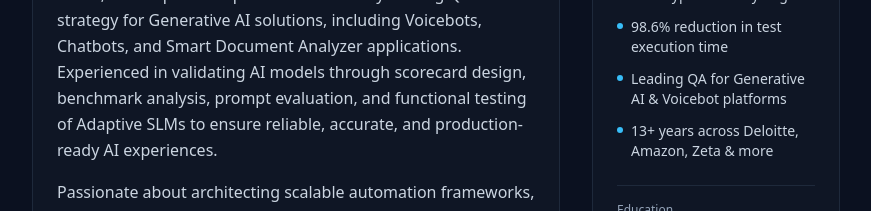
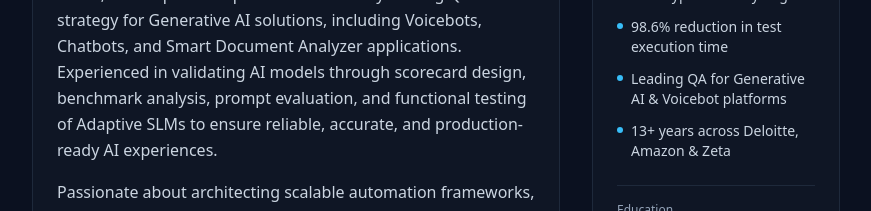
Before and after one commit to PramodGurudath31/portfolio, a Next.js app: page / in a window 1280 px wide. Shown: the part 1100-1311 px from the top of the page, without its empty margins (344-1215 px from the left). Built offline with nearby package versions, Linux system fonts and the light colour scheme.

Commit message:
Add periods to highlights in profile.ts
Updated highlights in profile to include periods at the end of sentences for consistency.

```diff
--- a/src/data/profile.ts
+++ b/src/data/profile.ts
@@ -22,7 +22,7 @@ export const profile = {
     "96% automation coverage with Cypress & Playwright",
     "98.6% reduction in test execution time",
     "Leading QA for Generative AI & Voicebot platforms",
-    "13+ years across Deloitte, Amazon, Zeta & more",
+    "13+ years across Deloitte, Amazon & Zeta",
   ],
 };
 
@@ -35,12 +35,12 @@ export const experience = [
     description:
       "Leading enterprise automation and AI quality strategy for GenAI solutions including Voicebots, Chatbots, and Smart Document Analyzers.",
     highlights: [
-      "Built automation frameworks with Cypress and Playwright achieving 96% coverage",
-      "Reduced test execution time by 98.6% and regression cycles by 70%",
-      "Integrated testing into GitLab CI/CD with Shift-Left practices",
-      "Defined AI testing strategies, scorecards, and benchmark validation",
-      "Executed Voicebot testing via Genesys Cloud and Adaptive SLM validation",
-      "Performed AI robustness testing including red teaming and adversarial testing",
+      "Built automation frameworks with Cypress and Playwright achieving 96% coverage.",
+      "Reduced test execution time by 98.6% and regression cycles by 70%.",
+      "Integrated testing into GitLab CI/CD with Shift-Left practices.",
+      "Defined AI testing strategies, scorecards, and benchmark validation.",
+      "Executed Voicebot testing via Genesys Cloud and Adaptive SLM validation.",
+      "Performed AI robustness testing including red teaming and adversarial testing.",
     ],
     tech: ["Playwright", "Cypress", "GitLab CI/CD", "Genesys Cloud", "Azure", "Deepgram"],
   },
@@ -52,10 +52,10 @@ export const experience = [
     description:
       "Led QA transformation initiatives and automation POCs across enterprise web and API platforms.",
     highlights: [
-      "Converted manual test cases to automated scripts, reducing cost/time by 20%",
-      "Created robust test plans from functional specification documents",
-      "Developed Robot Framework POCs for web and API automation",
-      "Boosted team productivity by 45% through cross-functional QA alignment",
+      "Converted manual test cases to automated scripts, reducing cost/time by 20%.",
+      "Created robust test plans from functional specification documents.",
+      "Developed Robot Framework POCs for web and API automation.",
+      "Boosted team productivity by 45% through cross-functional QA alignment.",
     ],
     tech: ["Robot Framework", "Selenium", "API Testing", "Test Planning"],
   },
@@ -67,9 +67,9 @@ export const experience = [
     description:
       "Dual role developing Vue.js applications while driving web and mobile QA excellence.",
     highlights: [
-      "Developed web applications using Vue.js with strong architecture understanding",
-      "Designed and executed web & mobile testing with root cause analysis",
-      "Supported CI/CD integration improving release efficiency by 60%",
+      "Developed web applications using Vue.js with strong architecture understanding.",
+      "Designed and executed web & mobile testing with root cause analysis.",
+      "Supported CI/CD integration improving release efficiency by 60%.",
     ],
     tech: ["Vue.js", "JavaScript", "Mobile Testing", "CI/CD"],
   },
@@ -81,9 +81,9 @@ export const experience = [
     description:
       "Led functional, localization, and media testing for Amazon devices across global markets.",
     highlights: [
-      "Led functional, localization, and media testing across multiple markets",
-      "Validated media playback, performance, and QoS metrics",
-      "Collaborated with cross-functional teams on defect analysis and RCA",
+      "Led functional, localization, and media testing across multiple markets.",
+      "Validated media playback, performance, and QoS metrics.",
+      "Collaborated with cross-functional teams on defect analysis and RCA.",
     ],
     tech: ["Functional Testing", "Localization", "Media QA", "Performance"],
   },
```
